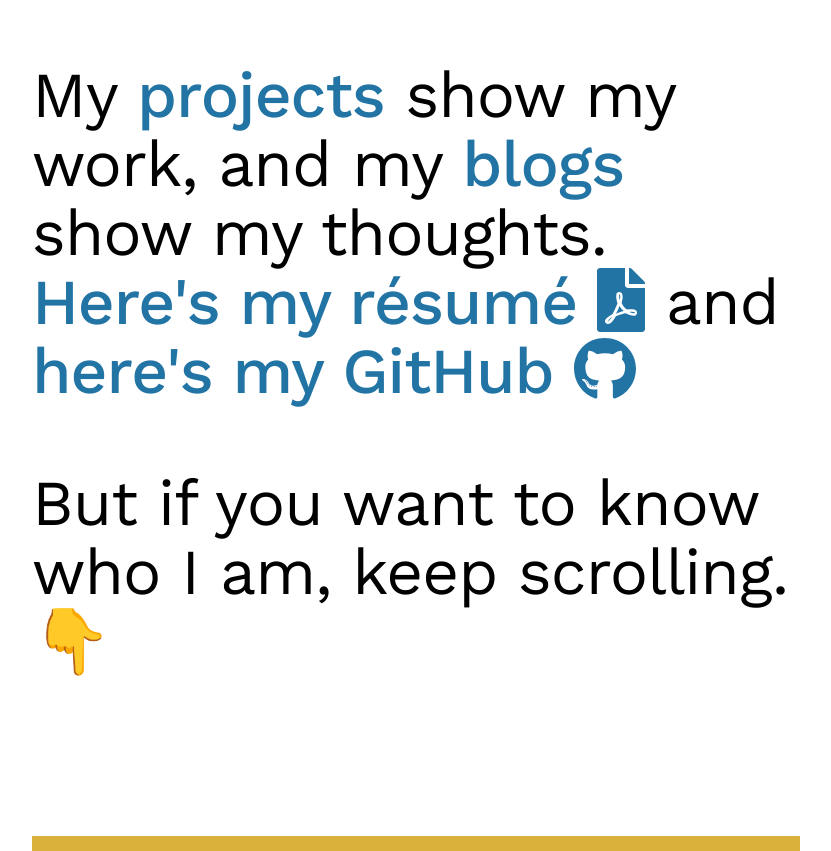
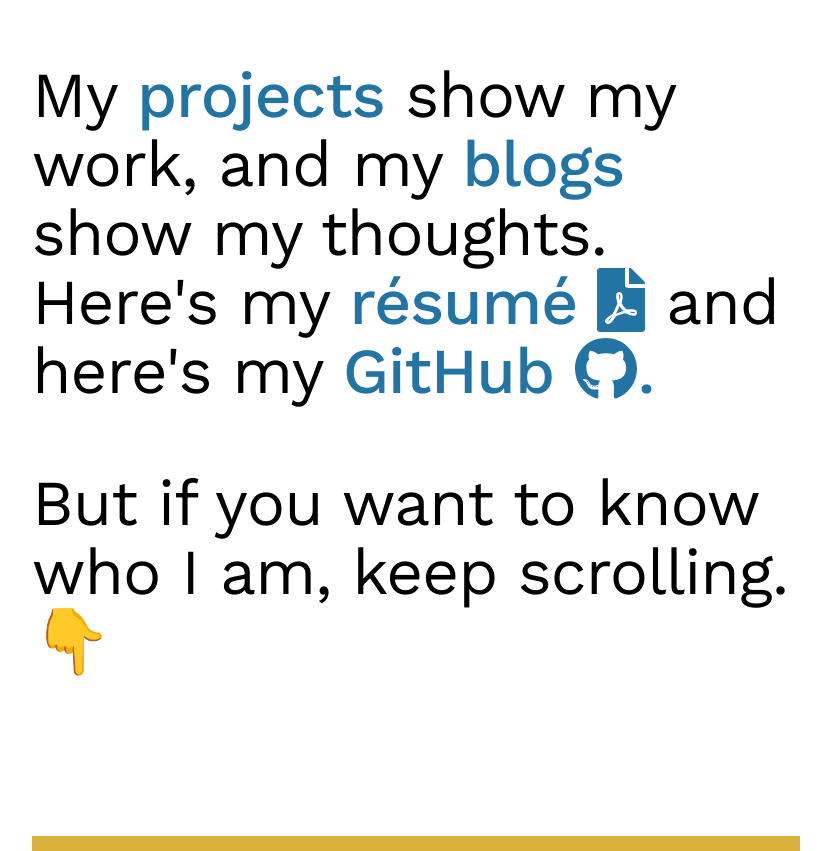
Before and after one commit to malan88/standingwater, a Gatsby site: page / in a window 1280 px wide. Shown: the part 1260-2111 px from the top of the page, without its empty margins (224-1055 px from the left). Built offline with nearby package versions, Linux system fonts and the light colour scheme; Gatsby itself is replaced by a stand-in of ours; grey boxes are pictures that could not be loaded.

Commit message:
A little fine-tuning

```diff
--- a/src/pages/index.js
+++ b/src/pages/index.js
@@ -82,16 +82,16 @@
       </p>
       <p>
         My <Link to="/projects">projects</Link> show my work, and my{" "}
-        <Link to="/blog">blogs</Link> show my thoughts.{" "}
+        <Link to="/blog">blogs</Link> show my thoughts. Here's my{" "}
         <a
           href="https://raw.githubusercontent.com/malan88/resume/master/main.pdf"
           title="Resume"
         >
-          Here's my résumé <FontAwesomeIcon title="Résumé" icon={faFilePdf} />
+          résumé <FontAwesomeIcon title="Résumé" icon={faFilePdf} />
         </a>{" "}
-        and{" "}
+        and here's my{" "}
         <a href="https://github.com/malan88" title="GitHub">
-          here's my GitHub <FontAwesomeIcon title="GitHub" icon={faGithub} />
+          GitHub <FontAwesomeIcon title="GitHub" icon={faGithub} />.
         </a>
       </p>
       <p>
```
